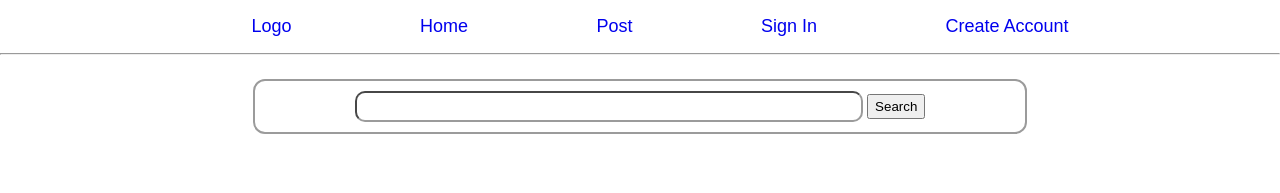
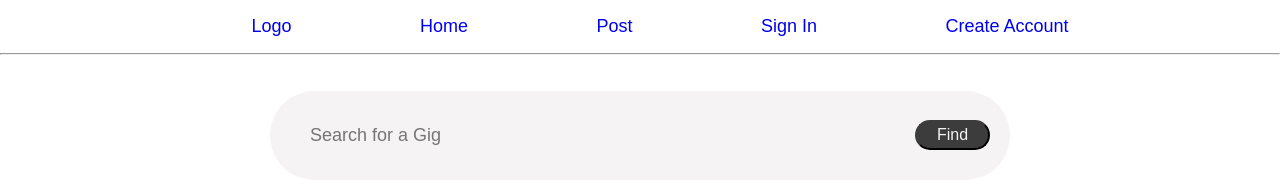
Before and after one commit to Dpoin23/Easy-Gig, a plain HTML site: page index.html in a window 1280 px wide. Drawn offline with Linux system fonts and the light colour scheme.

Commit message:
homepage search bar complete.

```diff
--- a/index.html
+++ b/index.html
@@ -21,9 +21,9 @@
     <hr class="topline"/>
 
     <div class="search-box">
-        <form action="">
-            <input class="search-input">
-            <button class="search-button">Search</button>
+        <form action="/search" class="search-bar">
+            <input type="text" placeholder="Search for a Gig" class="search-input" name="q">
+            <button type="submit" class="search-button">Find</button>
         </form>
     </div>
 
--- a/styles.css
+++ b/styles.css
@@ -28,22 +28,43 @@ a.Header-obj:hover {
 
 div.search-box {
     text-align: center;
+    align-items: center;
     margin: 0 auto;
     height: auto;
     width: 750px;
     margin-top: 2%;
-    outline: 2px solid rgb(155, 155, 155);
-    border-radius: 10px;
+    border: 0;
     padding: 10px;
+    display: flex;
+    justify-content: center;
 }
 
 input.search-input {
-    width: 500px;
-    height: 25px;
-    border-radius: 10px;
-    border-color: rgb(155, 155, 155);
+    background: transparent;
+    border: 0;
+    flex: 1;
+    outline: none;
+    padding: 24px 20px;
+    font-size: 18px;
 }
 
 button.search-button {
-    height: 25px;
+    padding: 3px;
+    font-size: 16px;
+    border-radius: 60px;
+    width: 75px;
+    background-color: rgb(60, 60, 60);
+    border-color: rgb(60, 60, 60);
+    color: rgb(245, 243, 243);
+    height: 30px;
 }
+
+form.search-bar {
+    width: 100%;
+    max-width: 700px;
+    background-color: rgb(245, 243, 243);
+    display: flex;
+    align-items: center;
+    border-radius: 60px;
+    padding: 10px 20px;
+}
```
